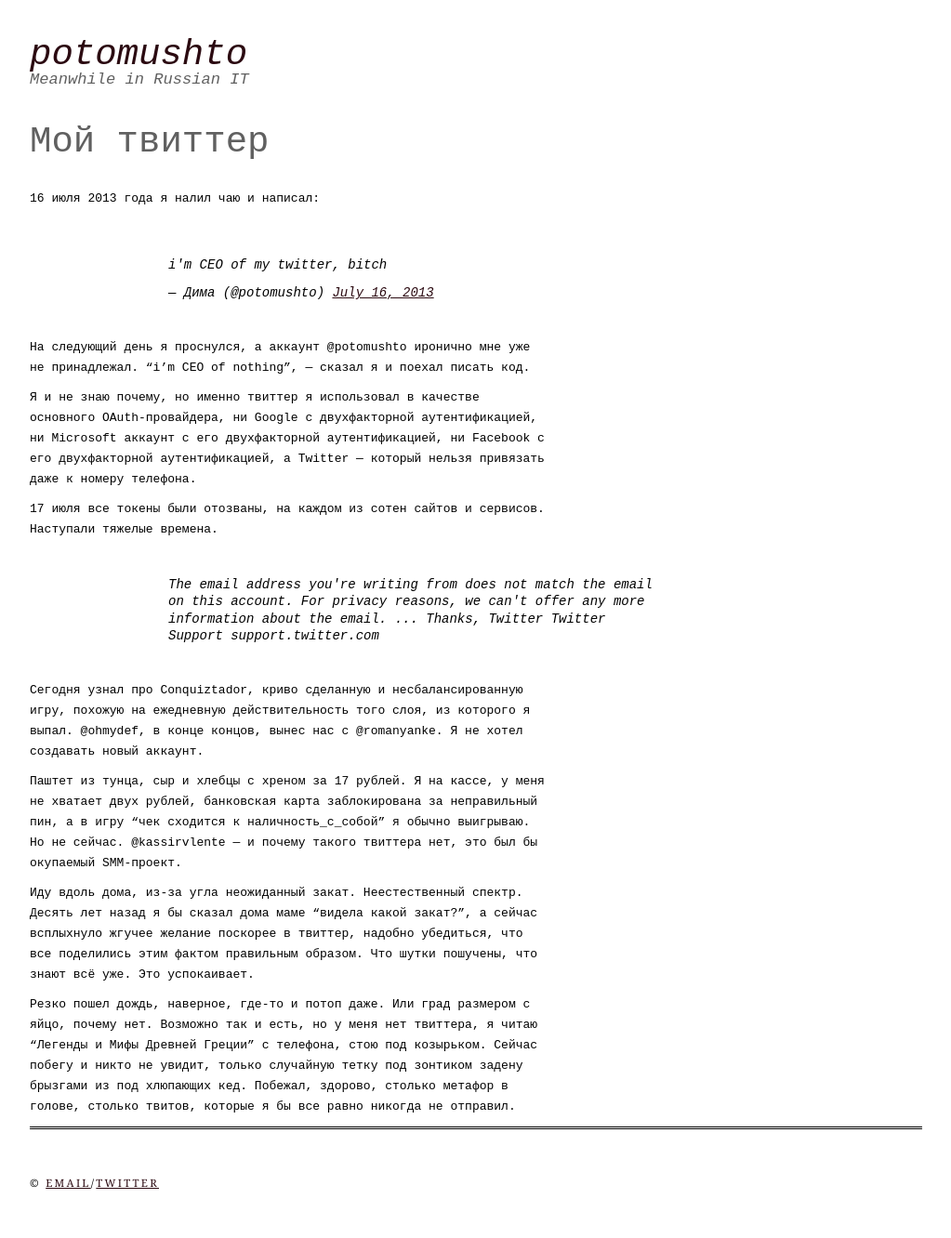
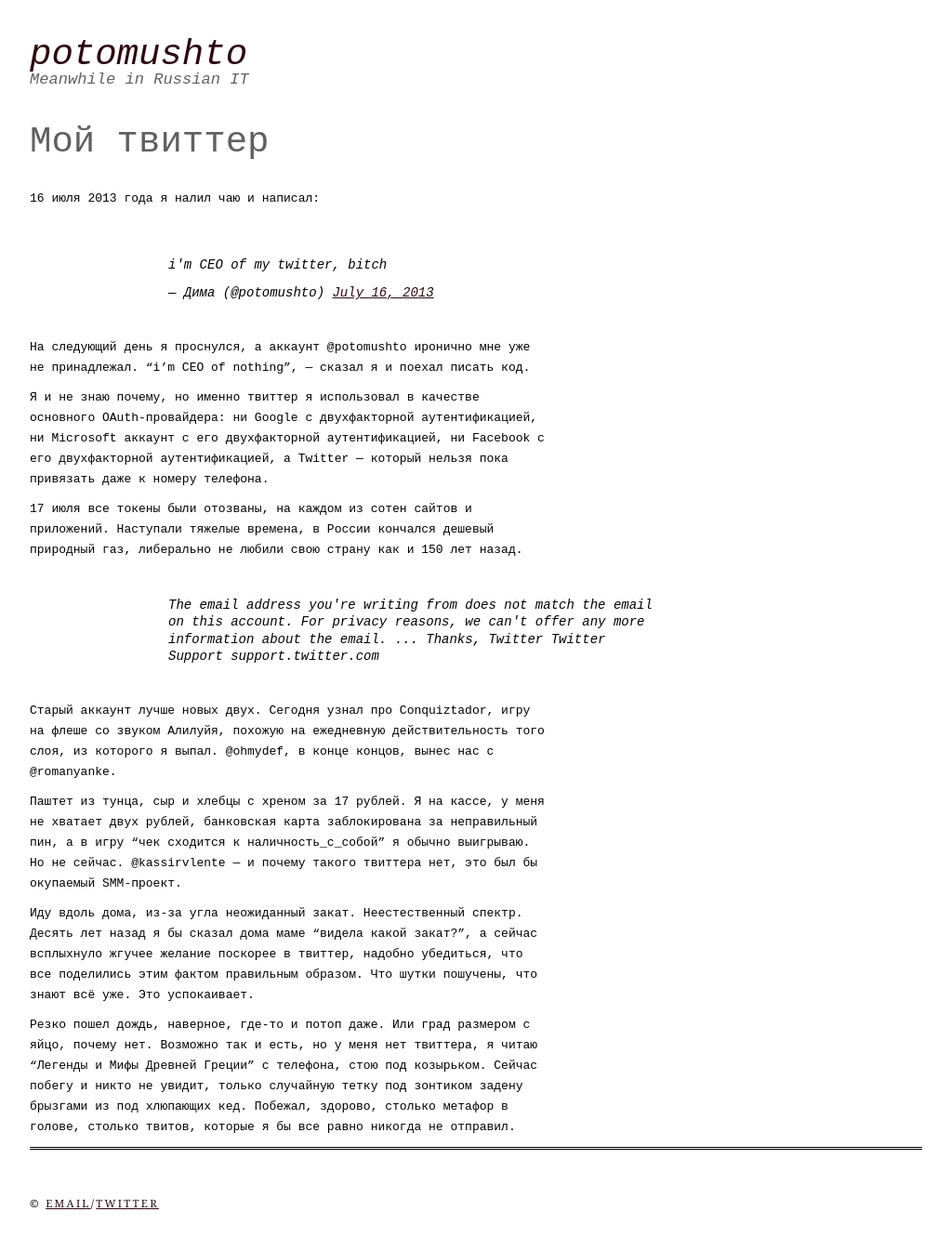
Before and after one commit to ptmt/ptmt.github.com, a Jekyll site: the page built from _posts/2013-08-08-my-twitter.md, in a window 1280 px wide. Shown: the whole page at 93% size, without its empty margins (128-1151 px from the left). Built offline with Jekyll 4.4.1, drawn with Linux system fonts in a browser that asks for light colours; Markdown is read by kramdown in place of the engine named in the settings; comment, search, counter and statistics services are not loaded; before the commit the page ends 1310 px from its top, so only the background shows below that.

Commit message:
Update 2013-08-08-my-twitter.md

```diff
--- a/_posts/2013-08-08-my-twitter.md
+++ b/_posts/2013-08-08-my-twitter.md
@@ -11,11 +11,11 @@
 
 На следующий день я проснулся, а аккаунт @potomushto иронично мне уже не принадлежал. "i'm CEO of nothing", — сказал я и поехал писать код.
 
-Я и не знаю почему, но именно твиттер я использовал в качестве основного OAuth-провайдера,
+Я и не знаю почему, но именно твиттер я использовал в качестве основного OAuth-провайдера:
 ни Google с двухфакторной аутентификацией, ни Microsoft аккаунт с его двухфакторной аутентификацией, ни Facebook с его двухфакторной аутентификацией, а Twitter —
-который нельзя привязать даже к номеру телефона.
+который нельзя пока привязать даже к номеру телефона.
 
-17 июля все токены были отозваны, на каждом из сотен сайтов и сервисов. Наступали тяжелые времена.
+17 июля все токены были отозваны, на каждом из сотен сайтов и приложений. Наступали тяжелые времена, в России кончался дешевый природный газ, либерально не любили свою страну как и 150 лет назад.
 
 <blockquote>
 The email address you're writing from does not match the email on this account. For privacy reasons, we can't offer any more information about the email.
@@ -30,8 +30,7 @@
 support.twitter.com
 </blockquote>
 
-Сегодня узнал про Сonquiztador, криво сделанную и несбалансированную игру, похожую на ежедневную действительность того слоя, из которого я выпал. @ohmydef, в конце концов, вынес нас с @romanyanke.
-Я не хотел создавать новый аккаунт.
+Старый аккаунт лучше новых двух. Сегодня узнал про Сonquiztador, игру на флеше со звуком Алилуйя, похожую на ежедневную действительность того слоя, из которого я выпал. @ohmydef, в конце концов, вынес нас с @romanyanke.
 
 Паштет из тунца, сыр и хлебцы с хреном за 17 рублей.
 Я на кассе, у меня не хватает двух рублей, банковская карта заблокирована за неправильный пин, а в игру "чек сходится к наличность_с_собой" я обычно выигрываю. Но не сейчас. @kassirvlente — и почему такого твиттера нет, это был бы окупаемый SMM-проект.
```
